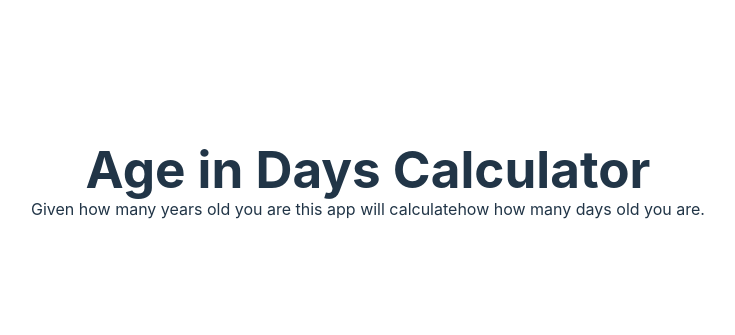
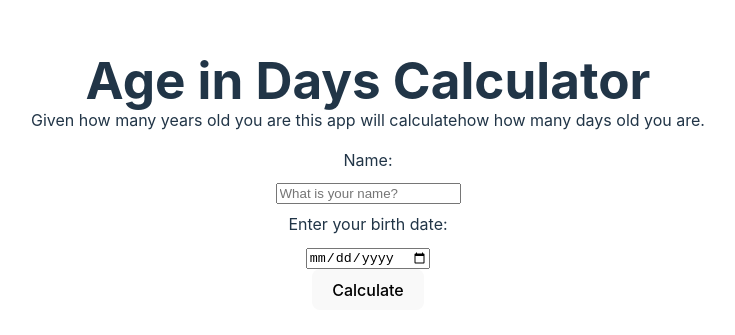
Before and after one commit to Old-Dead-One/age-in-days-ts, a React (Vite) app: page / in a window 1280 px wide. Shown: the part 219-554 px from the top of the page, without its empty margins (272-1007 px from the left). Built offline with nearby package versions, Linux system fonts and the light colour scheme.

Commit message:
Add code to finsih app including exact age calculation

```diff
--- a/src/App.css
+++ b/src/App.css
@@ -4,3 +4,12 @@
   padding: 2rem;
   text-align: center;
 }
+
+form {
+  margin-top: 1rem;
+}
+
+label {
+  display: block;
+  margin: 0.5rem;
+}
--- a/src/App.tsx
+++ b/src/App.tsx
@@ -4,8 +4,8 @@ import Calculator from './Calculator'
 export default function App() {
   return (
     <>
-    <header>
-      <h1>Age in Days Calculator</h1>
+      <header>
+        <h1>Age in Days Calculator</h1>
       </header>
       <p>Given how many years old you are this app will calculatehow how many days old you are.</p>
       <main>
--- a/src/Calculator.tsx
+++ b/src/Calculator.tsx
@@ -1,10 +1,86 @@
-import React from "react";
+import React, { useState } from "react";
 
 const Calculator: React.FC = () => {
+    const [name, setName] = useState("");
+    const [birthDateInput, setBirthdate] = useState<string>("");
+    const [daysLived, setDaysLived] = useState<number>();
+    const [exactAge, setExactAge] = useState<{ years: number, months: number, days: number }>({ years: 0, months: 0, days: 0 });
+
+    const handleBirthdateChange = (e: React.ChangeEvent<HTMLInputElement>): void => {
+        setBirthdate(e.target.value);
+    };
+
+    const calcExactAge = (birthDateInput: string): { years: number, months: number, days: number } => {
+        const birthDate = new Date(birthDateInput);
+        const currentDate = new Date();
+        let years = currentDate.getFullYear() - birthDate.getFullYear();
+        let months = currentDate.getMonth() - birthDate.getMonth();
+        let days = currentDate.getDate() - birthDate.getDate();
+
+        if (days < 0) {
+            months--;
+            days += new Date(currentDate.getFullYear(), currentDate.getMonth(), 0).getDate();
+        }
+
+        if (months < 0) {
+            years--;
+            months += 12;
+        }
+
+        return { years, months, days };
+    };
+
+    const calcDaysLived = (birthDateInput: string): number => {
+        const birthDate = new Date(birthDateInput);
+        const currentDate = new Date();
+        const daysLived = Math.floor((currentDate.getTime() - birthDate.getTime()) / (1000 * 60 * 60 * 24));
+        return daysLived;
+    };
+
+    const handleSubmit = (e: React.FormEvent<HTMLFormElement>): void => {
+        e.preventDefault();
+        const age = calcExactAge(birthDateInput);
+        setExactAge(age);
+        const days = calcDaysLived(birthDateInput);
+        setDaysLived(days);
+        console.log(`Exact Age: ${age.years} years, ${age.months} months, ${age.days} days`);
+        console.log(`Days Lived: ${days} days`);
+    };
+
     return (
         <>
-
+            <form onSubmit={handleSubmit}>
+                <div>
+                    <label htmlFor="name">Name:</label>
+                    <input
+                        type="text"
+                        id="name"
+                        value={name}
+                        placeholder="What is your name?"
+                        onChange={(event: React.ChangeEvent<HTMLInputElement>): void => setName(event.target.value)}
+                    />
+                    <label htmlFor="birthdate">Enter your birth date:</label>
+                    <input
+                        type="date"
+                        id="birthdate"
+                        value={birthDateInput}
+                        placeholder="Enter your birth date"
+                        onChange={handleBirthdateChange}
+                    />
+                    <div>
+                        <button type="submit">Calculate</button>
+                        {name && (
+                            <>
+                                <label htmlFor="salutation">{name}, you have lived for:</label>
+                                <label htmlFor="daysLived"> {daysLived} days!</label>
+                                <p>Your exact age is {exactAge.years} years, {exactAge.months} months, and {exactAge.days} days.</p>
+                            </>
+                        )}
+                    </div>
+                </div>
+            </form>
         </>
     );
-}
+};
+
 export default Calculator;
```
